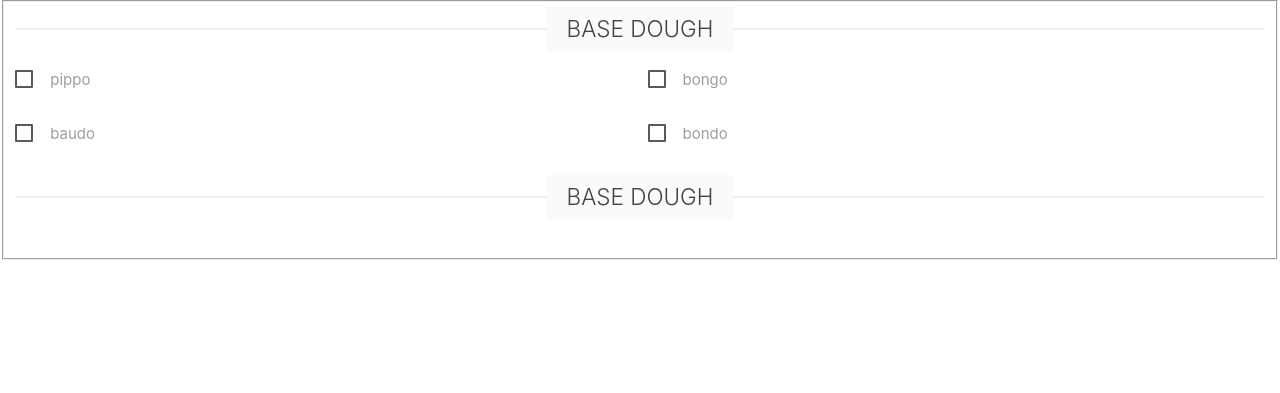
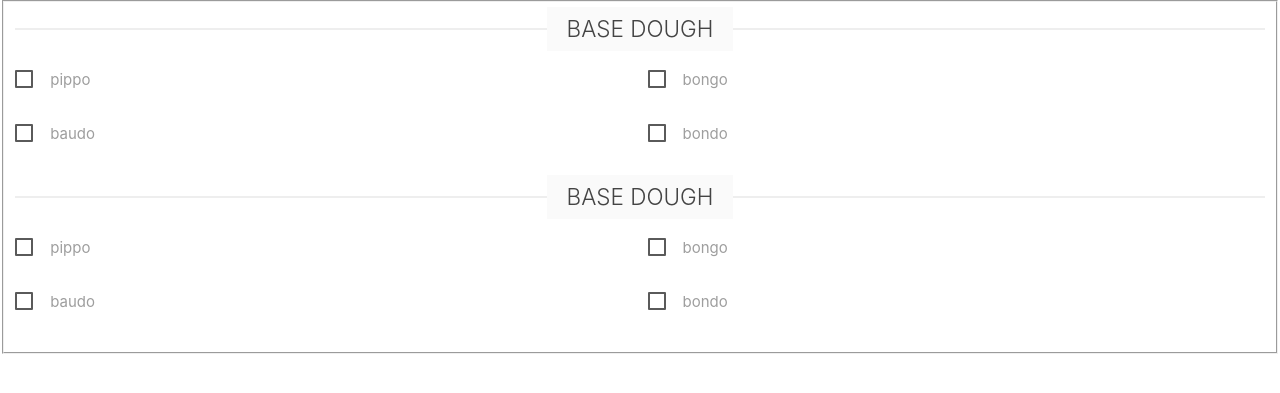
Before and after one commit to Drumso/Sardiniasupport, a Jekyll site: the page built from test_ingredients_layout.md, in a window 1280 px wide. Shown: the top 393 px of the page. Built offline with Jekyll 4.4.1, drawn with Linux system fonts in a browser that asks for light colours.

Commit message:
Update ingredients_list.html

```diff
--- a/_layouts/ingredients_list.html
+++ b/_layouts/ingredients_list.html
@@ -32,7 +32,7 @@ layout: default
  </div>
 
 <ul class="ingredients_list checkbox">
-  {% for ingredient in page.ingredients_list_1 %}
+  {% for ingredient in page.ingredients_list %}
   {% assign ingredient_data = ingredient | split: "@" %}
   {% assign ingredient_name = ingredient_data[0] %}
   {% assign ingredient_quantity = ingredient_data[1] %}
```
